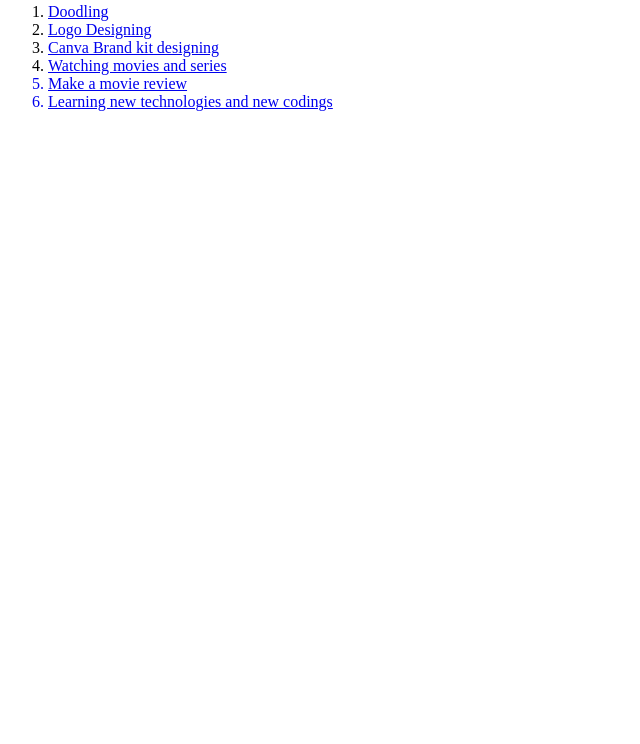
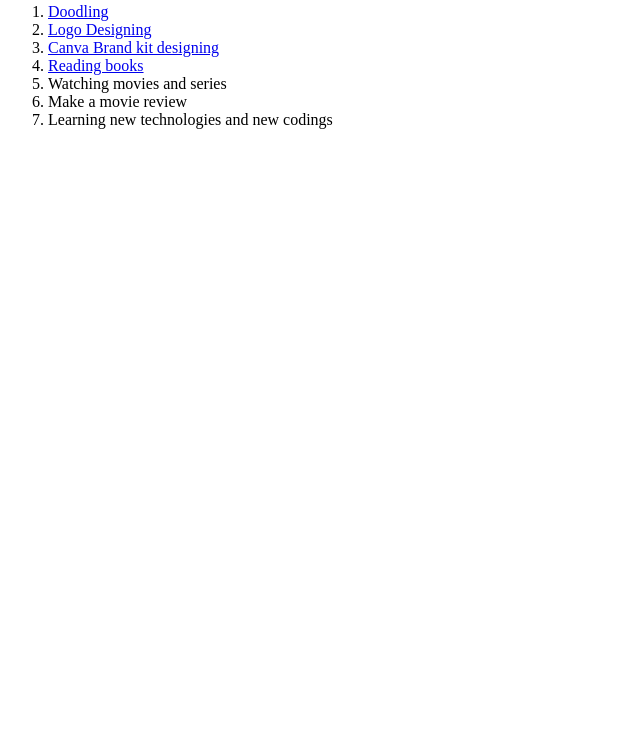
Before and after one commit to Dvyabharathi/CV, a plain HTML site: page hobbies.html in a window 1280 px wide. Shown: the part 56-800 px from the top of the page, without its empty margins (0-640 px from the left). Drawn offline with Linux system fonts and the light colour scheme.

Commit message:
Update hobbies.html

```diff
--- a/hobbies.html
+++ b/hobbies.html
@@ -10,7 +10,7 @@
       <li><a href="https://www.instagram.com/dvyabharathi">Doodling</a></li>
       <li><a href="https://dribbble.com/Dvya">Logo Designing</a></li>
       <li><a href="https://www.canva.com/folder/FAEYm4juHoU">Canva Brand kit designing</a></li>
-      <li><a href="https://www.goodreads.com/review/list/60253626?ref=nav_mybooks>Reading books</a></li>
+      <li><a href="https://www.goodreads.com/review/list/60253626?ref=nav_mybooks">Reading books</a></li>
       <li>Watching movies and series</li>
       <li>Make a movie review</li>
       <li>Learning new technologies and new codings</li>
```
